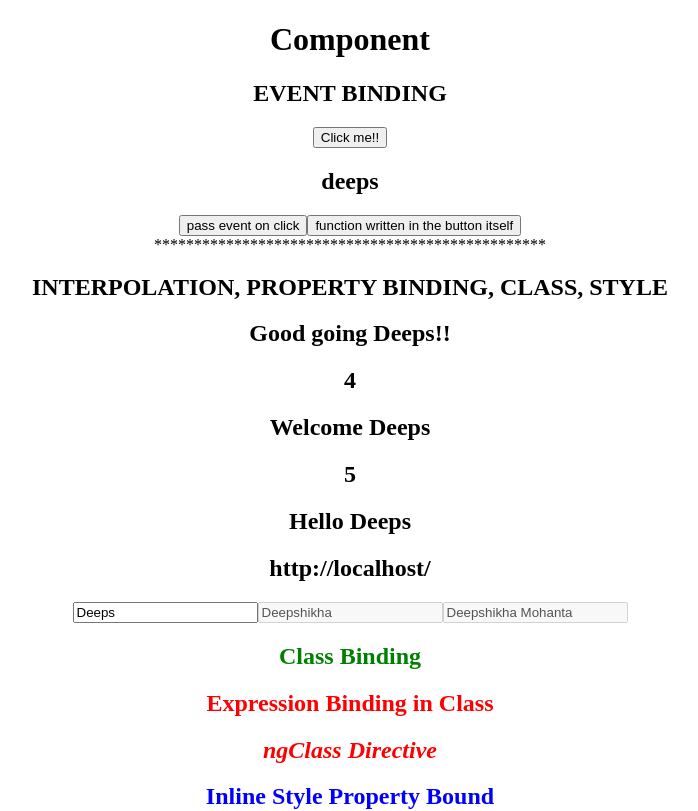
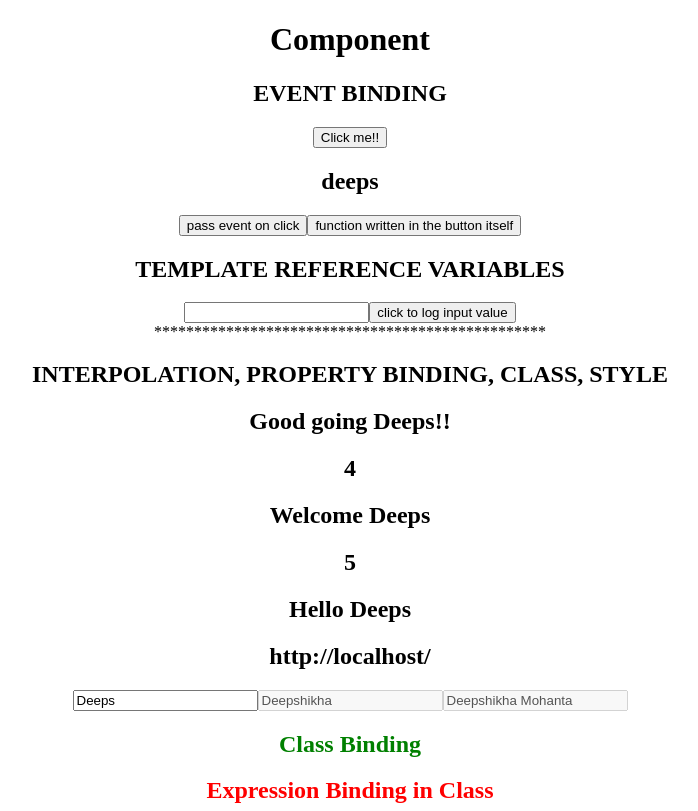
Before and after one commit to deepshikha02/Learn-Angular, an Angular app in the folder binding/: page / in a window 1280 px wide. Shown: the top 811 px of the page, without its empty margins (290-988 px from the left). Built offline with nearby package versions, Linux system fonts and the light colour scheme.

Commit message:
Template Reference Variables
Refer to an html element from another html element using #.

https://www.udemy.com/angular-mastering-the-basics/learn/v4/t/lecture/10121052?start=0

```diff
--- a/binding/src/app/event-binding/event-binding.component.html
+++ b/binding/src/app/event-binding/event-binding.component.html
@@ -9,3 +9,9 @@ $event is the special variable for the event in angular -->
 
 <!-- functions can be directly written if they are small instead of declaring another event handler -->
 <button (click)="clickText='inline click text'">function written in the button itself</button>
+
+<h2>TEMPLATE REFERENCE VARIABLES</h2>
+<!-- Sometimes you need to pick values in the screen and use it in the code -->
+<!-- we can give a reference to an html element and all of its DOM properties into another element using # -->
+<input #myInput type="text">
+<button (click)="onClickLogInput(myInput.value)">click to log input value</button>
--- a/binding/src/app/event-binding/event-binding.component.ts
+++ b/binding/src/app/event-binding/event-binding.component.ts
@@ -23,4 +23,8 @@ export class EventBindingComponent implements OnInit {
     console.log(e);
   }
 
+  onClickLogInput(e){
+    console.log(e);
+  }
+
 }
```
